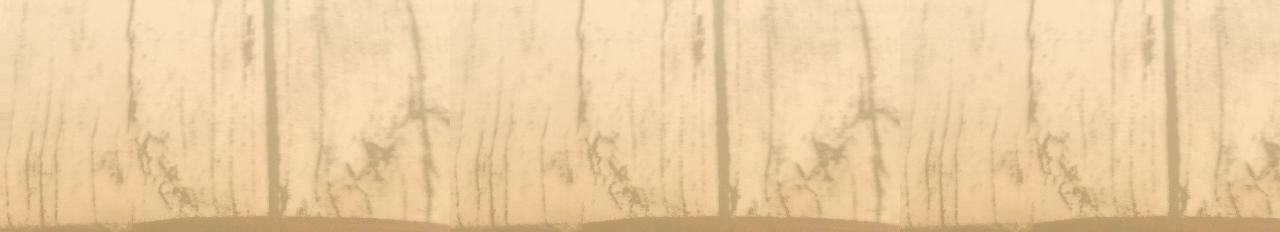
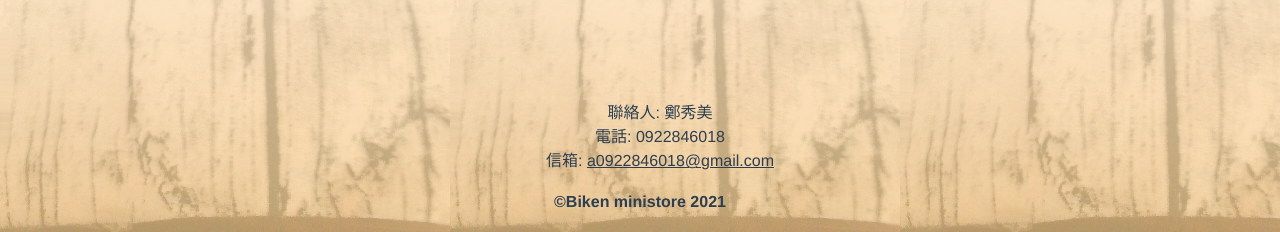
Before and after one commit to r000tmnt/iview_ministore_simulator, a Vue app: page / in a window 1280 px wide. Shown: the part 568-800 px from the top of the page. Built offline with nearby package versions, Linux system fonts and the light colour scheme; no server answers; what view-design would draw is missing.

Commit message:
index.html: Change to icon which diplay on browser tad. App.vue: Add a footer on the buttom of the page. img_slider.vue: Adjust css for dots. shop.vue: Adjust css for modal and card. shopping_cart.vue: Adjust css for modal.

```diff
--- a/public/index.html
+++ b/public/index.html
@@ -4,7 +4,7 @@
     <meta charset="utf-8">
     <meta http-equiv="X-UA-Compatible" content="IE=edge">
     <meta name="viewport" content="width=device-width,initial-scale=1.0">
-    <link rel="icon" href="<%= BASE_URL %>favicon.ico">
+    <link rel="icon" href="<%= BASE_URL %>./static/biken_icon.png">
     <title><%= htmlWebpackPlugin.options.title %></title>
   </head>
   <body>
--- a/src/App.vue
+++ b/src/App.vue
@@ -18,6 +18,15 @@
       <the-shop v-if="shop_open === true" @getCart="getTheCart($event)" @close_shop="closeTheShop($event)" key="shop"></the-shop>
     </transition-group>
 
+    <footer :class="{modal_open: cart_open === true || shop_open === true}">
+      <ul>
+        <li>聯絡人: 鄭秀美</li>
+        <li>電話: 0922846018</li>
+        <li>信箱: <a class="font-color" href="mailto:a0922846018@gmail.com">a0922846018@gmail.com</a></li>
+      </ul>
+
+      <div class="copyRight"><h4>&copy;Biken ministore 2021</h4></div>
+    </footer>
   </div>
 </template>
 
@@ -76,7 +85,6 @@ export default {
     },
 
     listCount(set){
-      console.log(set)
       if(set.mode === 'plus'){ this.list_count = this.list_count + set.number }
       if(set.mode === 'clear'){ this.list_count = 0 }
       if(set.mode === 'minus'){ this.list_count = this.list_count -set.number }
@@ -132,6 +140,10 @@ export default {
     opacity: 0;
 }
 
+.modal_open{
+  position: unset;
+}
+
 body{
   margin: 0;
   padding: 0;
@@ -156,6 +168,7 @@ body{
 }
 
 .goToshop{
+  box-sizing: border-box;
   font-size: 2rem;
   padding: .5%;
   border: none;
@@ -165,5 +178,21 @@ body{
 
 .goToshop:hover{
   border-bottom: 3px solid rgb(92, 51, 3);
+  transition: border .1s ease;
+}
+
+footer{
+  position: fixed;
+  left: 0;
+  bottom: 0;
+  width: 100vw;
+}
+
+li > a{
+  color: #2c3e50
+}
+
+li > a:hover{
+  color: #328DED;
 }
 </style>
--- a/src/components/img_slider.vue
+++ b/src/components/img_slider.vue
@@ -207,4 +207,10 @@ button:hover{
 .right::before{
     margin-left: 2px;
 }
+
+@media screen and (max-width: 500px){
+    .dot{
+        margin: 0 1%;
+    }
+}
 </style>
--- a/src/components/shop.vue
+++ b/src/components/shop.vue
@@ -71,6 +71,7 @@ export default {
   width: 100vw;
   height: 100vh;
   background-color: white;
+  overflow-x: auto;
 }
 
 .center{
@@ -106,6 +107,7 @@ export default {
 
 .card{
     margin: 2%;
+    transition: all 0s ease;
 }
 
 h1{
--- a/src/components/shopping_cart.vue
+++ b/src/components/shopping_cart.vue
@@ -193,7 +193,7 @@ export default {
 }
 
 .cart_modal{
-  width: 100vw;
+  width: 101vw;
   height: 100vh;
   background: rgba(51, 42, 34, 0.7);
   position: absolute;
@@ -311,6 +311,10 @@ ul> li{
 }
 
 @media screen and (max-width: 450px){
+  .cart_modal{
+    margin-top: -12vh
+  }
+
   .input{
     width: 90vw!important;
   }
```
Also changed, not shown: public/static/biken_icon.png (added).
